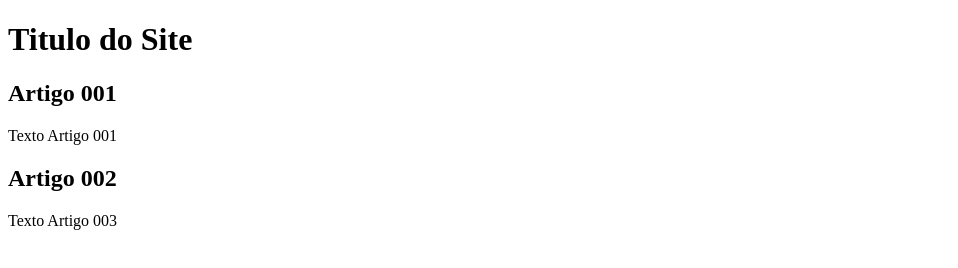
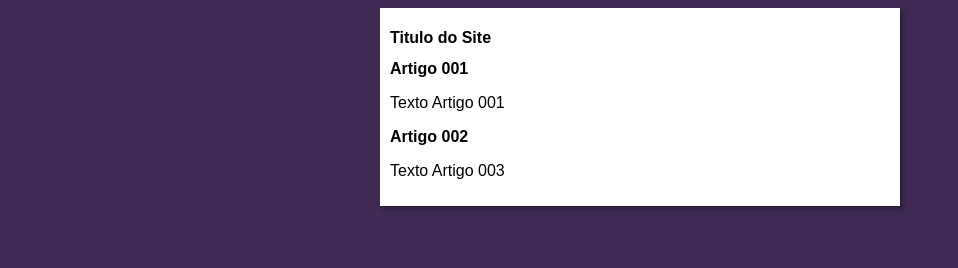
Before and after one commit to gustavodcb/projeto-site-teste, a plain HTML site: page index.html in a window 1280 px wide. Shown: the whole page, without its empty margins (0-958 px from the left). Drawn offline with Linux system fonts and the light colour scheme.

Commit message:
comecei o design

```diff
--- /dev/null
+++ b/estilos/style.css
@@ -0,0 +1,16 @@
+* {
+    font-family: Arial, Helvetica, sans-serif;
+    font-size: 16px;
+}
+
+body {
+    background-color: rgb(63, 42, 83);
+}
+
+main {
+    background-color: white;
+    width: 500px;
+    margin: auto;
+    padding: 10px;
+    box-shadow: 3px 3px 5px rgba(0, 0, 0, 0.326);
+}
--- a/index.html
+++ b/index.html
@@ -3,6 +3,7 @@
 <head>
     <meta charset="UTF-8">
     <meta name="viewport" content="width=device-width, initial-scale=1.0">
+    <link rel="stylesheet" href="estilos/style.css">
     <title>Testando ramificações</title>
 </head>
 <body>
```
